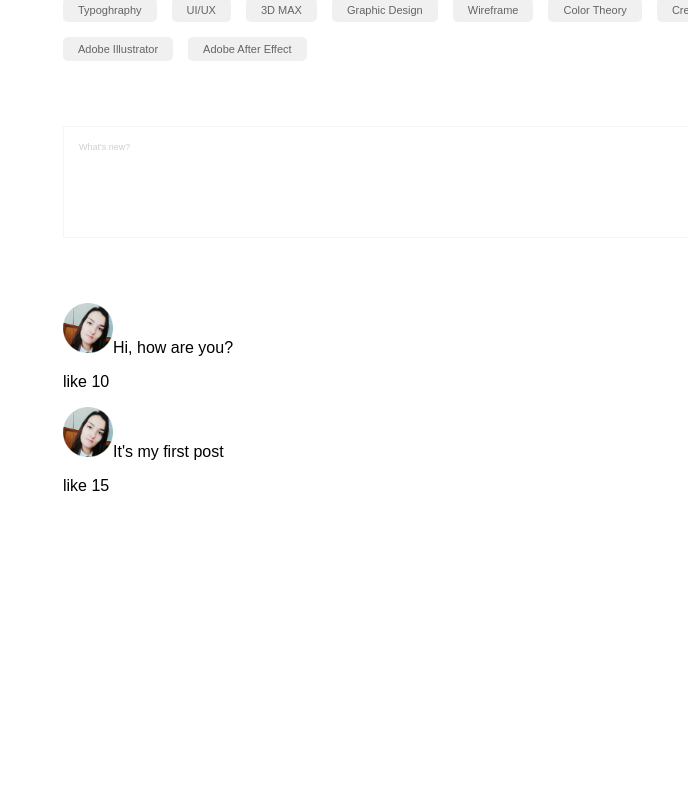
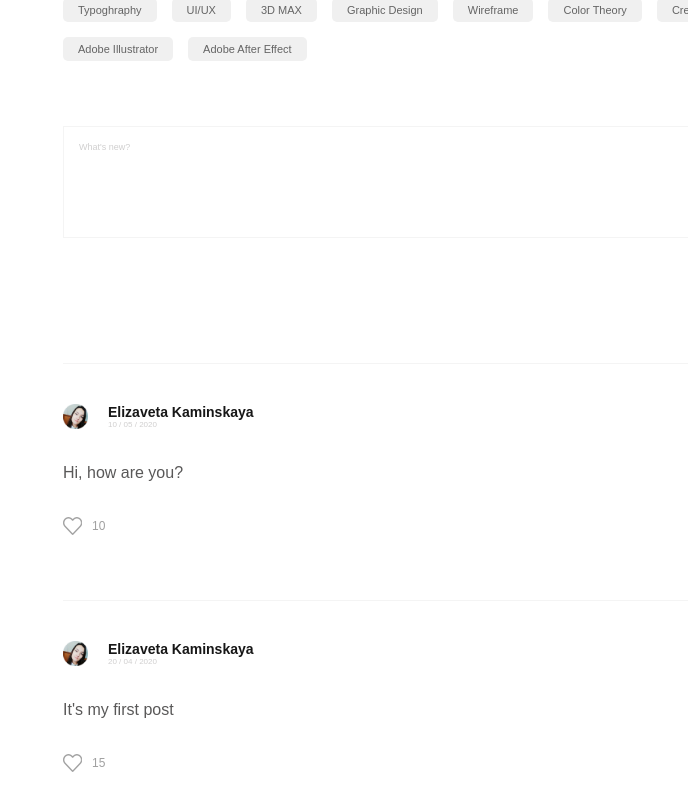
Before and after one commit to antonbarada94/social-network, a React (Create React App) app: page /profile in a window 1280 px wide. Shown: the part 574-1384 px from the top of the page, without its empty margins (592-1280 px from the left). Before the commit the page ends 1085 px from the top, so only its background shows below. Built offline with nearby package versions, Linux system fonts and the light colour scheme.

Commit message:
Improved component Post layout.

```diff
--- a/src/App.css
+++ b/src/App.css
@@ -23,6 +23,7 @@ html {
    margin-right: 320px;
    padding-top: 54px;
    padding-left: 80px;
+   height: 100%;
 
    grid-area: cont;
 
--- a/src/components/Profile/MyPosts/MyPosts.css
+++ b/src/components/Profile/MyPosts/MyPosts.css
@@ -38,3 +38,10 @@
    background-image: linear-gradient( to left, #cc00ff, #7e00de);
 
 }
+
+.posts {
+   margin-top: 60px;
+
+   display: grid;
+   row-gap: 65px;
+}
--- a/src/components/Profile/MyPosts/MyPosts.jsx
+++ b/src/components/Profile/MyPosts/MyPosts.jsx
@@ -10,8 +10,8 @@ const MyPosts = () => {
             <button className = 'newpost-button'>Post</button>
          </div>
          <div className = 'posts'>
-            <Post message = 'Hi, how are you?' likeCount = '10' />
-            <Post message = "It's my first post" likeCount = '15' />
+            <Post message = 'Hi, how are you?' user = 'Elizaveta Kaminskaya' date = '10 / 05 / 2020' likeCount = '10' />
+            <Post message = "It's my first post" user = 'Elizaveta Kaminskaya' date = '20 / 04 / 2020' likeCount = '15' />
          </div>
       </div>
    );
--- a/src/components/Profile/MyPosts/Post/Post.css
+++ b/src/components/Profile/MyPosts/Post/Post.css
@@ -1,3 +1,56 @@
-.post img {
-   width: 50px;
+.post {
+   padding-top: 40px;
+
+   display: grid;
+   row-gap: 35px;
+
+   border-top: 1px solid #f4f4f4;
 }
+
+.post p {
+   margin: 0;
+}
+
+.post-data {
+   display: grid;
+   grid-template-columns: max-content max-content;
+   column-gap: 20px;
+}
+
+.post-data img {
+   width: 25px;
+}
+
+.post-data-user {
+   vertical-align: middle;
+}
+
+.post-data-username {
+   font-size: 14px;
+   font-weight: bold;
+   color: #171717;
+}
+
+.post-data-userdate {
+   font-size: 8px;
+   color: #d0cfcf;
+}
+
+.post-message{
+   font-size: 16px;
+   color: #595858;
+}
+
+.post-likes {
+   display: grid;
+   grid-template-columns: min-content min-content;
+   column-gap: 10px;
+
+   font-size: 12px;
+   color: #a1a1a1;
+
+}
+
+.post-likes span {
+   margin: auto;
+}
--- a/src/components/Profile/MyPosts/Post/Post.jsx
+++ b/src/components/Profile/MyPosts/Post/Post.jsx
@@ -1,14 +1,28 @@
 import React from 'react';
 import './Post.css'
 import postAvatar from '../../../../img/post_avatar.png'
+import like from '../../../../img/like.png'
 
 const Post = (props) => {
    return (
       <div className = 'post'>
-         <img src = {postAvatar}/>
-         {props.message}
-         <p>
-            <span>like {props.likeCount}</span>
+         <div className = 'post-data'>
+            <img src = {postAvatar}/>
+            <div className = 'post-data-user'>
+               <p className = 'post-data-username'>
+                  {props.user}
+               </p>
+               <p className = 'post-data-userdate'>
+                  {props.date}
+               </p>
+            </div>
+         </div>
+         <p className = 'post-message'>
+            {props.message}
+         </p>
+         <p className = 'post-likes'>
+            <img src = {like}/>
+            <span>{props.likeCount}</span>
          </p>
       </div>
    );
```
Also changed, not shown: src/img/like.png (added).
